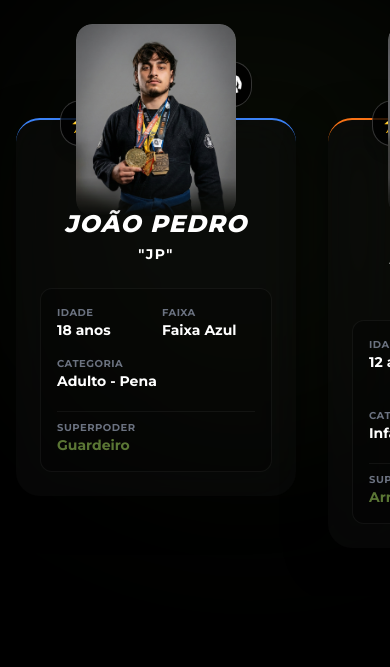
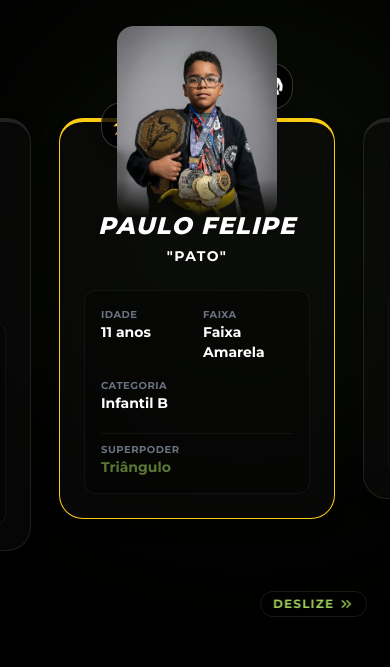
Before and after one commit to livremobilidade-sys/irmaossorrisobjj, a React (Vite) app: page / in a window 390 px wide. Shown: the part 1603-2270 px from the top of the page. Built offline with nearby package versions, Linux system fonts and the light colour scheme.

Commit message:
Feat: Enhance Athletes section with mobile auto-scroll and visual cues

```diff
--- a/src/components/AthletesSection.jsx
+++ b/src/components/AthletesSection.jsx
@@ -1,12 +1,44 @@
-import { useState } from 'react'
+import { useState, useRef, useEffect } from 'react'
 import { motion, AnimatePresence } from 'framer-motion'
-import { X, Trophy, Target, Award } from 'lucide-react'
+import { X, Trophy, Target, Award, ChevronRight, ChevronsRight } from 'lucide-react'
 import { useContent } from '../context/ContentContext'
 
 export default function AthletesSection() {
     const [selectedAthlete, setSelectedAthlete] = useState(null)
+    const containerRef = useRef(null)
     const { content } = useContent()
     const { athletes } = content
+
+    // Mobile Auto-Scroll Loop
+    useEffect(() => {
+        const container = containerRef.current;
+        if (!container) return;
+
+        let interval;
+        const startAutoScroll = () => {
+            interval = setInterval(() => {
+                // Only scroll if window is mobile size (optional, but good for UX)
+                if (window.innerWidth >= 768) return;
+
+                if (container) {
+                    const maxScroll = container.scrollWidth - container.clientWidth;
+                    const cardWidth = 300; // approx card width + gap
+
+                    if (container.scrollLeft >= maxScroll - 10) {
+                        // Reset to start
+                        container.scrollTo({ left: 0, behavior: 'smooth' });
+                    } else {
+                        // Scroll next
+                        container.scrollBy({ left: cardWidth, behavior: 'smooth' });
+                    }
+                }
+            }, 3000); // 3 seconds per slide
+        };
+
+        startAutoScroll();
+
+        return () => clearInterval(interval);
+    }, []);
 
     return (
         <section id="athletes" className="py-24 bg-black relative overflow-hidden">
@@ -21,17 +53,24 @@ export default function AthletesSection() {
                     <p className="text-xl text-gray-400">Os heróis do tatame</p>
                 </div>
 
+                {/* Container Wrapper for Indicator Positioning */}
+                <div className="relative">
+
                     {/* Cards Container - Mobile Scroll / Desktop Grid */}
-                <div className="flex md:grid md:grid-cols-2 lg:grid-cols-4 gap-8 overflow-x-auto pb-12 md:pb-0 snap-x snap-mandatory px-4 md:px-0 -mx-4 md:mx-0 scrollbar-hide pt-16">
+                    <div
+                        ref={containerRef}
+                        className="flex md:grid md:grid-cols-2 lg:grid-cols-4 gap-6 overflow-x-auto pb-8 md:pb-0 snap-x snap-mandatory px-4 md:px-0 -mx-4 md:mx-0 scrollbar-hide pt-16"
+                    >
                         {athletes.map((athlete, index) => (
-                        <div key={index} onClick={() => setSelectedAthlete(athlete)} className="min-w-[280px] md:min-w-0 snap-center relative group cursor-pointer">
+                            <div key={index} onClick={() => setSelectedAthlete(athlete)} className="min-w-[280px] md:min-w-0 snap-center relative group cursor-pointer pl-1">
 
                                 {/* The Card Base (Glass) */}
                                 <div className={`
                                     relative mt-12 bg-[#111]/40 backdrop-blur-xl rounded-3xl p-6 pt-16
-                                border ${athlete.color} border-t-2 border-b-0 border-x-0
-                                shadow-[0_10px_40px_rgba(0,0,0,0.5)]
-                                transition-all duration-300 group-hover:bg-[#1a1a1a]/60 group-hover:-translate-y-2
+                                    border border-white/10 ${athlete.color} border-t-4
+                                    shadow-lg shadow-black/50
+                                    transition-all duration-300
+                                    group-hover:bg-[#1a1a1a]/80 group-hover:border-opacity-100 group-hover:-translate-y-2 group-hover:shadow-[0_20px_40px_-10px_rgba(0,0,0,0.8)]
                                 `}>
                                     {/* Pop-out Image Area */}
                                     <div className="absolute -top-24 left-1/2 -translate-x-1/2 w-40 h-48 z-20">
@@ -92,6 +131,20 @@ export default function AthletesSection() {
                                 </div>
                             </div>
                         ))}
+                    </div>
+
+                    {/* Mobile Scroll Indicator - Floating Arrow */}
+                    <div className="md:hidden flex justify-end pr-4 mt-2 pointer-events-none">
+                        <motion.div
+                            animate={{ x: [0, 10, 0], opacity: [0.5, 1, 0.5] }}
+                            transition={{ duration: 1.5, repeat: Infinity }}
+                            className="flex items-center gap-1 text-neon-green text-xs font-bold uppercase tracking-widest bg-black/50 px-3 py-1 rounded-full border border-white/10 backdrop-blur-md"
+                        >
+                            <span>Deslize</span>
+                            <ChevronsRight size={16} />
+                        </motion.div>
+                    </div>
+
                 </div>
             </div>
 
```
Lines whose indentation alone changed are shown as unchanged.
